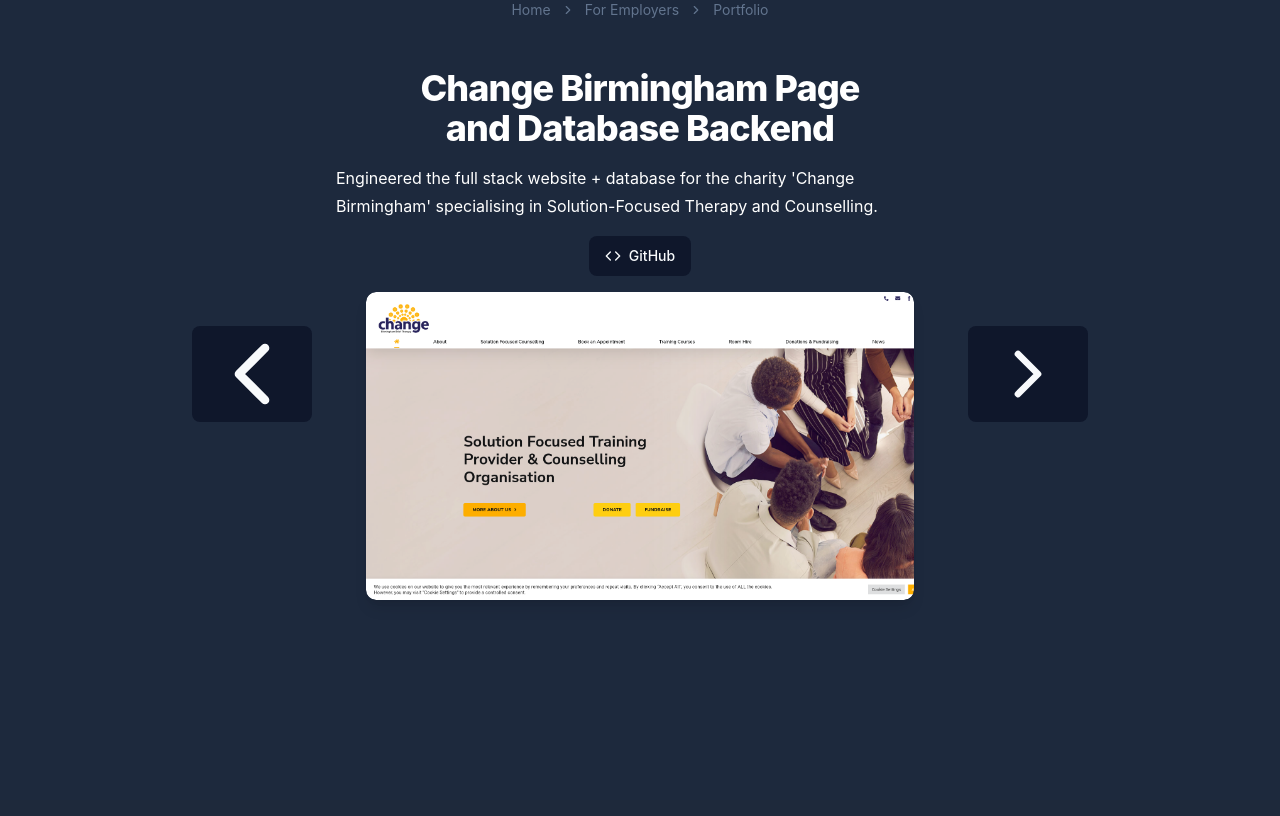
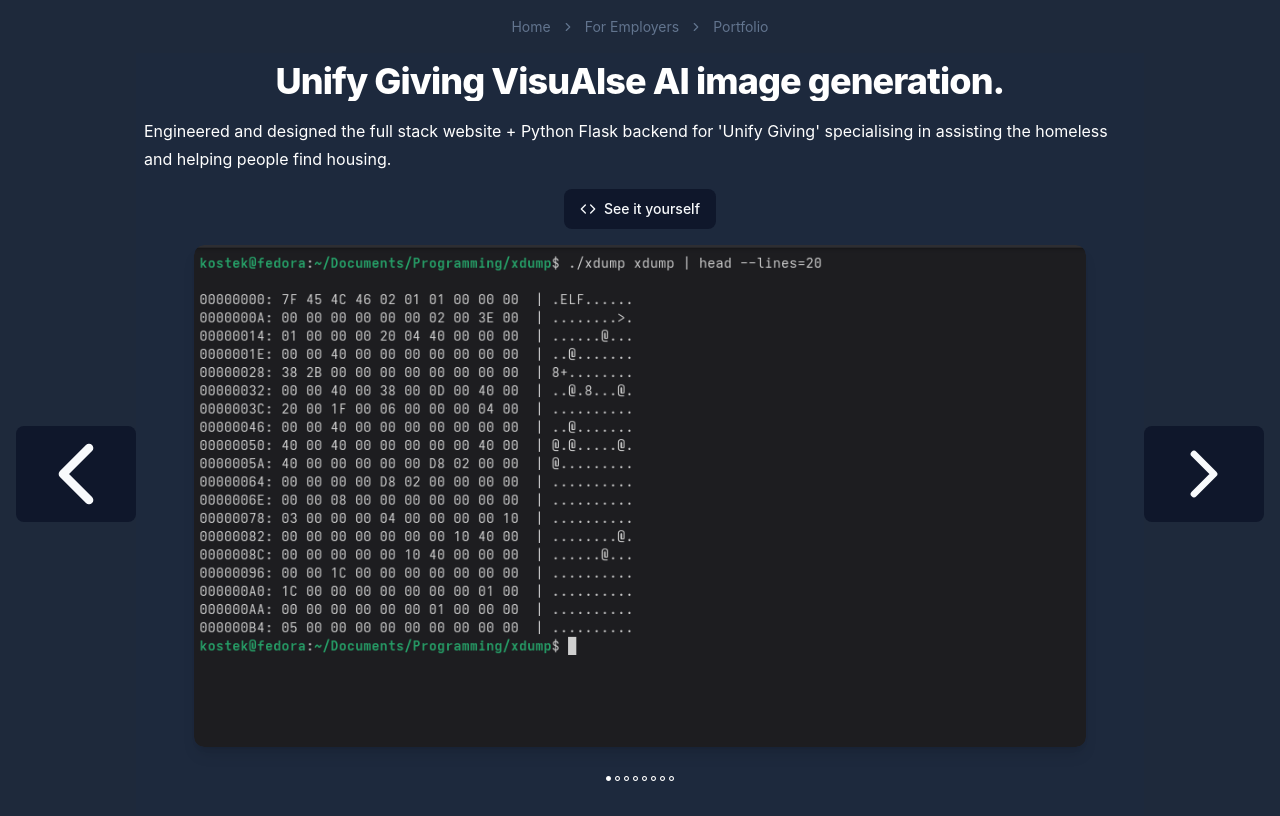
Before and after one commit to K0Stek122/k0stek122.github.io, a React (Vite) app: page /employers/portfolio in a window 1280 px wide. Built offline with nearby package versions, Linux system fonts and the light colour scheme.

Commit message:
fix: FIxed LargeButon jumping as the project changes. Added more projects. ncreased the size of the project card.

```diff
--- a/src/components/ui/project-card.tsx
+++ b/src/components/ui/project-card.tsx
@@ -9,13 +9,17 @@
     projectDescription: string;
     image: string;
     link: string;
+    totalIndex: number;
+    curIndex: number;
 }
 
 export const ProjectCard: React.FC<ProjectCardProps> = ({
     projectTitle,
     projectDescription,
     image,
-    link
+    link,
+    totalIndex,
+    curIndex
 }) => {
 
     const handleExternalLink = (url: string) => {
@@ -26,17 +30,22 @@
 
     return (
         <div
-            className="flex bg-slate-800 flex-col justify-center items-center max-w-5/6 md:max-w-1/2 p-2 animate-fadeInUp m-4"
+            className="flex bg-slate-800 flex-col justify-center items-center p-2 animate-fadeInUp h-full overflow-hidden"
         >
-            <H1>{projectTitle}</H1>
-            <P>{projectDescription}</P>
+            <H1 className="line-clamp-1">{projectTitle}</H1>
+            <P className="line-clamp-2">{projectDescription}</P>
             <Button className={buttonStyle} size="lg" onClick={() => handleExternalLink(link)}>
                 <CodeIcon data-icon="inline-start" aria-hidden={false} />
-                GitHub
+                See it yourself
             </Button>
-            <div className="w-full max-w-90/100 aspect-[16/9] overflow-hidden rounded-lg shadow-lg">
+            <div className="w-90/100 max-w-90/100 aspect-[16/9] h-auto overflow-hidden rounded-lg shadow-lg max-h-90/100">
                 <img src={image} className="rounded-lg h-full w-full object-cover"></img>
             </div>
+            <P>
+                {"◦".repeat(curIndex)}
+                {"•"}
+                {"◦".repeat(totalIndex - curIndex - 1)}
+            </P>
         </div>
     );
 };
--- a/src/pages/portfolio.tsx
+++ b/src/pages/portfolio.tsx
@@ -14,9 +14,17 @@
 
     const [currentProject, setCurrentProject] = useState(0);
 
+    //TODO Images
     const projects = [
         {
-            title: "Change Birmingham Page and Database Backend",
+            title: "Unify Giving VisuAIse AI image generation.",
+            description:
+                "Engineered and designed the full stack website + Python Flask backend for 'Unify Giving' specialising in assisting the homeless and helping people find housing.",
+            image: xdumpImage,
+            link: "https://unifygiving.com/",
+        },
+        {
+            title: "Change Birmingham Page + Database Backend",
             description:
                 "Engineered the full stack website + database for the charity 'Change Birmingham' specialising in Solution-Focused Therapy and Counselling.",
             image: cbImage,
@@ -25,14 +33,14 @@
         {
             title: "Kindle Quote Extractor",
             description:
-                "A Python-based tool designed for readers to extract highlights, notes, and quotes from digital books. The tool processes book data and consolidates marked passages into a clean, structured output.",
+                "A Python-based tool designed for readers to extract highlights, notes, and quotes from digital books. WHAT THE FUCK IS HAPPENING HERE???????????????",
             image: kindleImage,
             link: "https://github.com/K0Stek122/kindle-extractor"
         },
         {
             title: "xdump",
             description:
-                "The tool reads raw binary data and presents it in a structured hexadecimal format, enabling precise examination of file contents, memory layouts, and binary structures. Implemented entirely in pure C and built from scratch.",
+                "The tool reads raw binary data and presents it in a structured hexadecimal format, enabling precise examination of file contents.AAAAAAAAAAAAAAAAAAAAAAAAAAAAAAAA",
             image: xdumpImage,
             link: "https://github.com/K0Stek122/xdump"
         },
@@ -47,15 +55,22 @@
             title: "CastHud: C++ GUI overlay tool",
             description:
                 "designed to let the user designed whatever they need on top of another application. Targeted towards gaming but can be used in any application as long as the system is running windows.",
-                image: null,
+            image: xdumpImage,
             link: "https://github.com/K0Stek122/CastHud"
         },
         {
             title: "DLL Injector in RustLang",
             description:
-                "A DLL injector that uses Windows libraries to inject DLLs into foreign applications.",
-            image: null,
+                "A DLL injector that uses Windows libraries to inject DLLs into foreign applications.AAAAAAAAAAAAAAAAAAAAAAAAAAAAAAAAAAAAAAAAAAAAAAAAAAAAAAAAAAAAAAAAAAAAAAAAAAAAAAAAA",
+            image: xdumpImage,
             link: "https://github.com/K0Stek122/Rust-DLL-Injector" // TODO: ADD README TO THAT PROJECT
+        },
+        {
+            title: "File Splitter and Unsplitter.",
+            description:
+                "Written in pure C. Intuitive software that allows the user to split files for sharing or easier transfer.AAAAAAAAAAAAAAAAAAAAAAAAAAAAAAAAAAAAAAAAAAAAAAAAAAAAAAAAAAAA",
+            image: xdumpImage,
+            link: "https://github.com/K0Stek122/c-file-splitter"
         },
     ];
 
@@ -72,8 +87,8 @@
     const project = projects[currentProject];
 
     return (
-        <div className="flex min-h-screen h-screen max-h-sreen justify-start items-center flex-col gap-6 px-4 bg-slate-800 animate-fadeInUp">
-            <Breadcrumb className="animate-fadeInUp hover:text-white">
+        <div className="flex flex-col justify-center items-center overflow-hidden min-h-screen m-4">
+            <Breadcrumb className="animate-fadeInUp hover:text-white pb-4">
                 <BreadcrumbList>
                     <BreadcrumbItem>
                         <BreadcrumbLink className="hover:text-white" href="/">Home</BreadcrumbLink>
@@ -89,20 +104,26 @@
                 </BreadcrumbList>
             </Breadcrumb>
 
-            <div className="flex flex-row justify-center items-center">
+            <div className="flex flex-row justify-center items-center overflow-hidden">
+                <div className="flex flex-row justify-center items-center max-w-15/100 h-full">
                     <LargeButton className="mt-20" onClick={() => toggleProject(false)}>
                         <ChevronLeft className="size-26" data-icon="inline-start" aria-hidden={false} />
                     </LargeButton>
+                </div>
                 <ProjectCard
                     key={currentProject}
                     projectTitle={project.title}
                     projectDescription={project.description}
                     image={project.image}
                     link={project.link}
+                    totalIndex={projects.length}
+                    curIndex={currentProject}
                 />
+                <div className="flex flex-row justify-center items-center max-w-15/100 h-full max-w-1/5">
                     <LargeButton className="mt-20" onClick={() => toggleProject(true)}>
                         <ChevronRight className="size-20" data-icon="inline-start" aria-hidden={false} />
                     </LargeButton>
+                </div>
             </div>
 
 
```
Also changed, not shown: src/assets/projects/kindle-extractor.png. Lines whose indentation alone changed are shown as unchanged.
